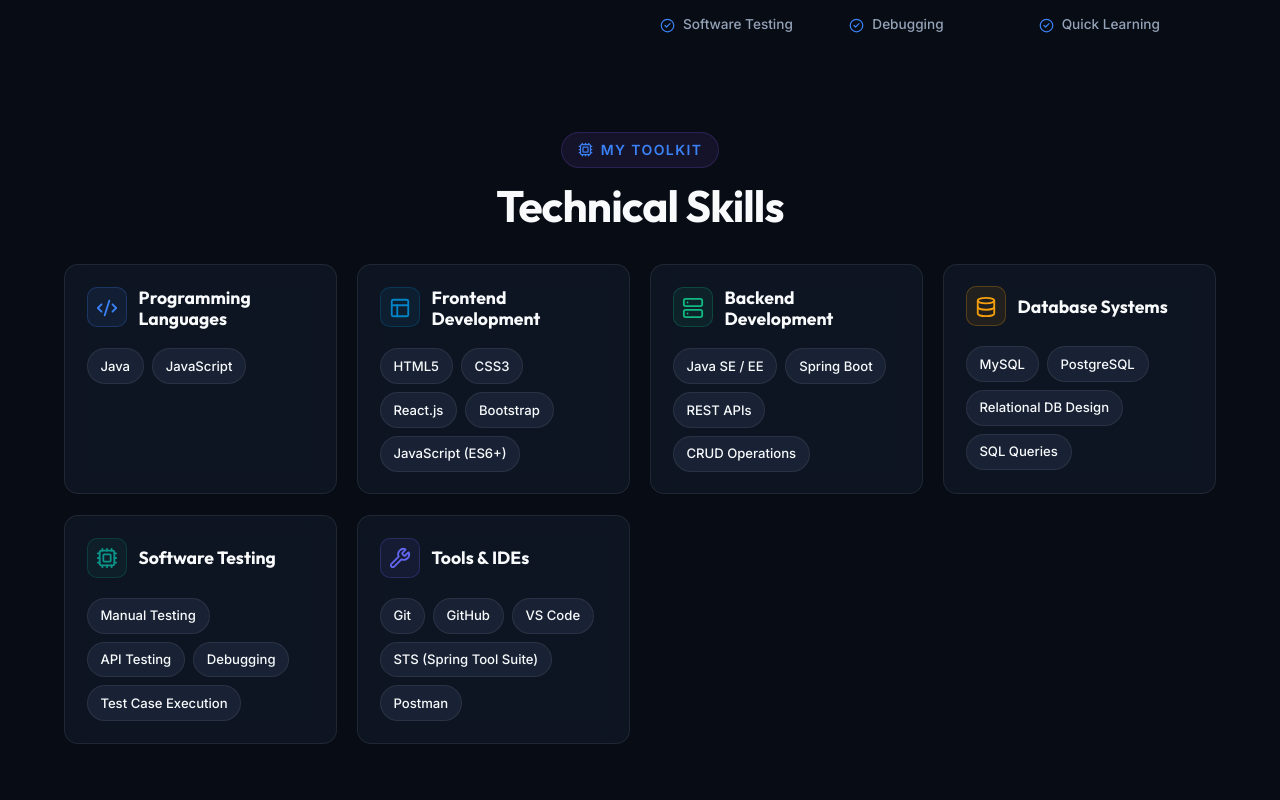
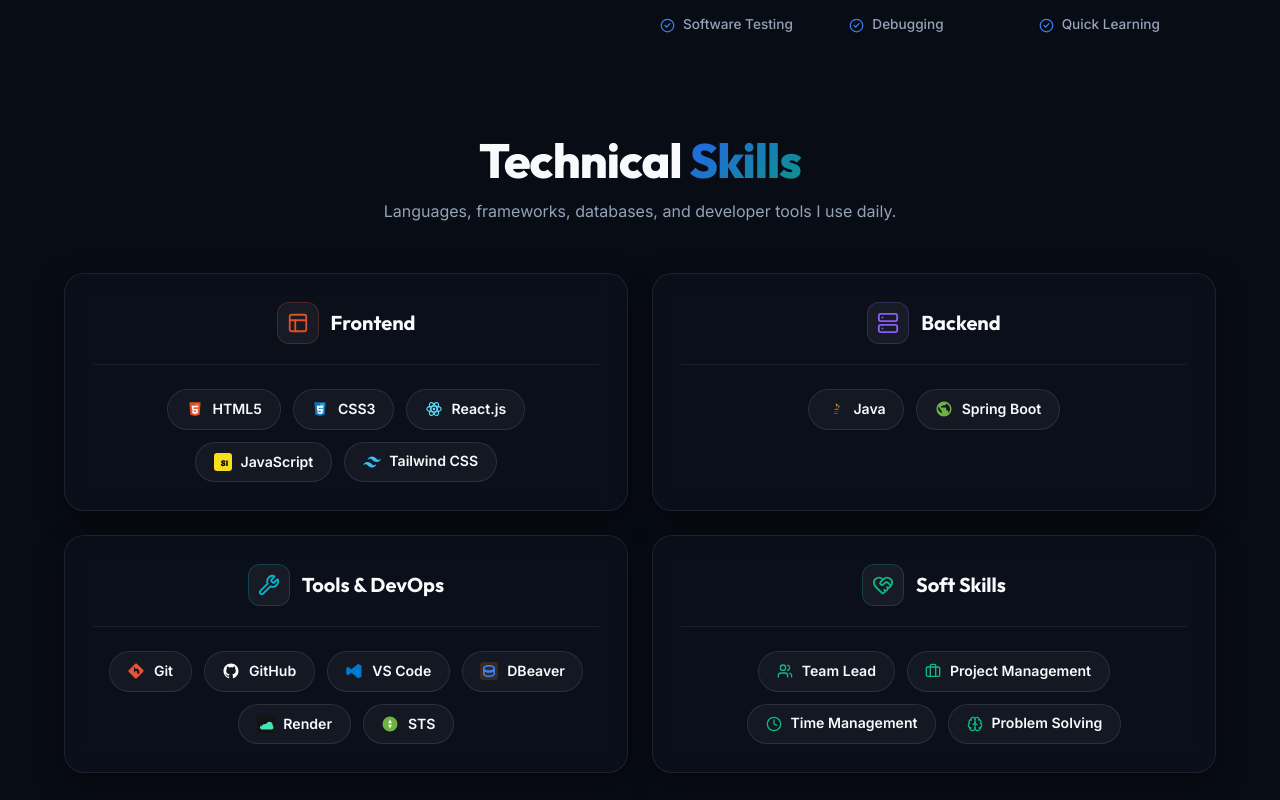
Before and after one commit to nanavareswati01/Myportfolio, a React (Vite) app: page / in a window 1280 px wide. Shown: the part 1380-2180 px from the top of the page. Built offline with nearby package versions, Linux system fonts and the light colour scheme.

Commit message:
Redesign Technical Skills section with Frontend, Backend, Tools & DevOps, Soft Skills categories and tech icons

```diff
--- a/src/components/Skills.jsx
+++ b/src/components/Skills.jsx
@@ -1,16 +1,119 @@
 import React from 'react';
 import { skillsData } from '../data/portfolioData';
-import { Cpu, Code2, Layout, Server, Database, Wrench } from 'lucide-react';
+import { Layout, Server, Wrench, HeartHandshake, Users, Briefcase, Clock, Brain } from 'lucide-react';
+
+// Tech skill brand icons SVG mapping
+const TechIcon = ({ name, color }) => {
+  switch (name) {
+    case 'html5':
+      return (
+        <svg width="18" height="18" viewBox="0 0 24 24" fill="none">
+          <path d="M4.5 3L5.8 19.5L12 21.2L18.2 19.5L19.5 3H4.5Z" fill="#E34F26" />
+          <path d="M12 4.7V19.4L16.8 18.1L17.8 4.7H12Z" fill="#EF652A" />
+          <path d="M7.7 7.5H16.3L16.1 9.8H10L10.2 12.1H15.9L15.4 17.5L12 18.5L8.6 17.5L8.4 14.8H10.6L10.7 15.9L12 16.3L13.3 15.9L13.5 13.9H8.2L7.7 7.5Z" fill="#FFFFFF" />
+        </svg>
+      );
+    case 'css3':
+      return (
+        <svg width="18" height="18" viewBox="0 0 24 24" fill="none">
+          <path d="M4.5 3L5.8 19.5L12 21.2L18.2 19.5L19.5 3H4.5Z" fill="#1572B6" />
+          <path d="M12 4.7V19.4L16.8 18.1L17.8 4.7H12Z" fill="#33A9DC" />
+          <path d="M7.7 7.5H16.3L16 10.3H10.2L10.4 12.1H15.8L15.3 17.5L12 18.5L8.7 17.5L8.5 15.3H10.7L10.8 16.3L12 16.6L13.2 16.3L13.4 14.3H8.3L7.7 7.5Z" fill="#FFFFFF" />
+        </svg>
+      );
+    case 'react':
+      return (
+        <svg width="18" height="18" viewBox="0 0 24 24" fill="none">
+          <ellipse cx="12" cy="12" rx="3.8" ry="9.5" transform="rotate(30 12 12)" stroke="#61DAFB" strokeWidth="1.5" />
+          <ellipse cx="12" cy="12" rx="3.8" ry="9.5" transform="rotate(90 12 12)" stroke="#61DAFB" strokeWidth="1.5" />
+          <ellipse cx="12" cy="12" rx="3.8" ry="9.5" transform="rotate(150 12 12)" stroke="#61DAFB" strokeWidth="1.5" />
+          <circle cx="12" cy="12" r="1.8" fill="#61DAFB" />
+        </svg>
+      );
+    case 'js':
+      return (
+        <svg width="18" height="18" viewBox="0 0 24 24" fill="none">
+          <rect width="24" height="24" rx="4" fill="#F7DF1E" />
+          <path d="M11.6 17.5C10.7 17.5 10 17 9.5 16.3C9.3 15.9 9.2 15.3 9.3 14.7H11.2C11.2 15 11.3 15.3 11.5 15.5C11.7 15.7 12 15.8 12.4 15.8C12.9 15.8 13.2 15.6 13.2 15.2C13.2 14.9 13 14.7 12.3 14.5L11.5 14.2C10.3 13.8 9.6 13.1 9.6 11.9C9.6 11.3 9.9 10.7 10.4 10.3C11 9.9 11.8 9.7 12.7 9.7C13.7 9.7 14.4 10 14.9 10.6C15.2 11.1 15.4 11.7 15.3 12.4H13.4C13.4 12 13.3 11.8 13.1 11.6C12.9 11.4 12.6 11.3 12.2 11.3C11.8 11.3 11.5 11.5 11.5 11.8C11.5 12.1 11.7 12.3 12.4 12.5L13.2 12.8C14.5 13.3 15.2 14 15.2 15.1C15.2 15.8 14.9 16.4 14.3 16.9C13.7 17.3 12.8 17.5 11.6 17.5ZM16.3 17.3V9.9H18.3V17.3H16.3Z" fill="#000000" />
+        </svg>
+      );
+    case 'tailwind':
+      return (
+        <svg width="18" height="18" viewBox="0 0 24 24" fill="none">
+          <path d="M12.001 4.8c-3.2 0-5.2 1.6-6 4.8 1.2-1.6 2.6-2.2 4.2-1.8.913.228 1.565.89 2.288 1.624C13.666 10.618 15.027 12 18.001 12c3.2 0 5.2-1.6 6-4.8-1.2 1.6-2.6 2.2-4.2 1.8-.913-.228-1.565-.89-2.288-1.624C16.336 6.182 14.975 4.8 12.001 4.8zm-6 7.2c-3.2 0-5.2 1.6-6 4.8 1.2-1.6 2.6-2.2 4.2-1.8.913.228 1.565.89 2.288 1.624C7.666 17.818 9.027 19.2 12.001 19.2c3.2 0 5.2-1.6 6-4.8-1.2 1.6-2.6 2.2-4.2 1.8-.913-.228-1.565-.89-2.288-1.624C10.336 13.382 8.975 12 6.001 12z" fill="#38BDF8" />
+        </svg>
+      );
+    case 'java':
+      return (
+        <svg width="18" height="18" viewBox="0 0 24 24" fill="none">
+          <path d="M8.8 18.2C8.8 18.2 9.8 18.7 11.9 18.7C14.2 18.7 15.6 17.7 15.6 17.7C15.6 17.7 14.6 18.1 12.9 18.1C10.5 18.1 8.8 18.2 8.8 18.2ZM12.7 14.8C10.4 14.8 8 15.5 8 15.5C8 15.5 9.7 15.1 12.1 15.1C14.9 15.1 17.2 15.8 17.2 15.8C17.2 15.8 15.4 14.8 12.7 14.8ZM13 11.5C11.5 11.5 10.3 12.3 9.4 13.2C10.9 13.2 12.8 13.1 14.4 12.7C15.8 12.4 16.9 11.9 16.9 11.9C16.9 11.9 15.2 11.5 13 11.5Z" fill="#ED8B00" />
+          <path d="M14.5 7.5C14.5 7.5 15.7 8.7 14.5 10.7C15.7 10.7 17 9.6 17 8.2C17 6.7 14.5 7.5 14.5 7.5Z" fill="#5382A1" />
+          <path d="M11.5 5.5C11.5 5.5 13.2 6.7 12 9.2C13.6 8.7 15 7.3 14.2 5.8C13.3 4.2 11.5 5.5 11.5 5.5Z" fill="#ED8B00" />
+        </svg>
+      );
+    case 'spring':
+      return (
+        <svg width="18" height="18" viewBox="0 0 24 24" fill="none">
+          <path d="M12 2C6.48 2 2 6.48 2 12s4.48 10 10 10 10-4.48 10-10S17.52 2 12 2zm-1 15.93c-3.95-.49-7-3.85-7-7.93 0-.62.08-1.21.21-1.79L9 15v1c0 1.1.9 2 2 2v.93zm6.9-2.54c-.26-.81-1-1.39-1.9-1.39h-1v-3c0-.55-.45-1-1-1H8v-2h2c.55 0 1-.45 1-1V7h2c1.1 0 2-.9 2-2v-.41c2.93 1.19 5 4.06 5 7.41 0 2.08-.8 3.97-2.1 5.39z" fill="#6DB33F" />
+        </svg>
+      );
+    case 'git':
+      return (
+        <svg width="18" height="18" viewBox="0 0 24 24" fill="none">
+          <path d="M21.7 10.8L13.2 2.3C12.6 1.7 11.6 1.7 11 2.3L2.3 11C1.7 11.6 1.7 12.6 2.3 13.2L10.8 21.7C11.4 22.3 12.4 22.3 13 21.7L21.7 13C22.3 12.4 22.3 11.4 21.7 10.8ZM13.4 15.3V12.7C13.4 12.3 13.1 12 12.7 12C11.5 12 10.5 12.7 9.8 13.6C9.6 13.8 9.3 13.7 9.3 13.4V7.5C9.3 7.1 9.6 6.8 10 6.8C10.4 6.8 10.7 7.1 10.7 7.5V9.4C11.2 9.1 11.9 8.9 12.7 8.9C13.9 8.9 15.1 9.6 15.8 10.6C16.1 11.1 16.3 11.7 16.3 12.3V15.3C16.3 15.7 16 16 15.6 16C15.2 16 14.9 15.7 14.9 15.3H13.4Z" fill="#F05032" />
+        </svg>
+      );
+    case 'github':
+      return (
+        <svg width="18" height="18" viewBox="0 0 24 24" fill="none">
+          <path d="M12 2C6.477 2 2 6.484 2 12.017c0 4.425 2.865 8.18 6.839 9.504.5.092.682-.217.682-.483 0-.237-.008-.868-.013-1.703-2.782.605-3.369-1.343-3.369-1.343-.454-1.158-1.11-1.466-1.11-1.466-.908-.62.069-.608.069-.608 1.003.07 1.53 1.032 1.53 1.032.892 1.53 2.341 1.088 2.91.832.092-.647.35-1.088.636-1.338-2.22-.253-4.555-1.113-4.555-4.951 0-1.093.39-1.988 1.029-2.688-.103-.253-.446-1.272.098-2.65 0 0 .84-.27 2.75 1.026A9.564 9.564 0 0112 6.844c.85.004 1.705.115 2.504.337 1.909-1.296 2.747-1.027 2.747-1.027.546 1.379.202 2.398.1 2.651.64.7 1.028 1.595 1.028 2.688 0 3.848-2.339 4.695-4.566 4.943.359.309.678.92.678 1.855 0 1.338-.012 2.419-.012 2.747 0 .268.18.58.688.482A10.019 10.019 0 0022 12.017C22 6.484 17.522 2 12 2z" fill="#FFFFFF" />
+        </svg>
+      );
+    case 'vscode':
+      return (
+        <svg width="18" height="18" viewBox="0 0 24 24" fill="none">
+          <path d="M17.5 2.5L22 4.5V19.5L17.5 21.5L8.5 14L4 17.5L2 16V8L4 6.5L8.5 10L17.5 2.5Z" fill="#007ACC" />
+          <path d="M17.5 2.5L8.5 10L4 6.5L2 8V16L4 17.5L8.5 14L17.5 21.5V2.5Z" fill="#007ACC" />
+        </svg>
+      );
+    case 'dbeaver':
+      return (
+        <svg width="18" height="18" viewBox="0 0 24 24" fill="none">
+          <rect width="24" height="24" rx="4" fill="#382923" />
+          <path d="M12 4C7.58 4 4 5.79 4 8v8c0 2.21 3.58 4 8 4s8-1.79 8-4V8c0-2.21-3.58-4-8-4zm0 2c3.31 0 6 1.12 6 2.5S15.31 11 12 11s-6-1.12-6-2.5S8.69 6 12 6zm0 12c-3.31 0-6-1.12-6-2.5V13c1.45.86 3.6 1.4 6 1.4s4.55-.54 6-1.4v2.5c0 1.38-2.69 2.5-6 2.5z" fill="#3B82F6" />
+        </svg>
+      );
+    case 'render':
+      return (
+        <svg width="18" height="18" viewBox="0 0 24 24" fill="none">
+          <rect width="24" height="24" rx="4" fill="#141414" />
+          <path d="M6 16.5C6 14 8 12 10.5 12C11 12 11.5 12.1 12 12.3C12.7 10.4 14.5 9 16.5 9C19 9 21 11 21 13.5C21 13.7 21 13.9 20.9 14.1C21.6 14.6 22 15.5 22 16.5C22 18 20.8 19.2 19.3 19.2H6.7C5.2 19.2 4 18 4 16.5C4 15.3 4.8 14.3 6 14C6 14.8 6 15.7 6 16.5Z" fill="#46E3B7" />
+        </svg>
+      );
+    case 'sts':
+      return (
+        <svg width="18" height="18" viewBox="0 0 24 24" fill="none">
+          <circle cx="12" cy="12" r="10" fill="#6DB33F" />
+          <path d="M12 6L14.5 11H9.5L12 6ZM12 18L9.5 13H14.5L12 18Z" fill="#FFFFFF" />
+        </svg>
+      );
+    case 'users': return <Users size={16} color="#10b981" />;
+    case 'briefcase': return <Briefcase size={16} color="#10b981" />;
+    case 'clock': return <Clock size={16} color="#10b981" />;
+    case 'brain': return <Brain size={16} color="#10b981" />;
+    default:
+      return null;
+  }
+};
 
 export default function Skills() {
-  const getIcon = (iconName) => {
+  const getCategoryIcon = (iconName, color) => {
     switch (iconName) {
-      case 'Code2': return <Code2 size={22} />;
-      case 'Layout': return <Layout size={22} />;
-      case 'Server': return <Server size={22} />;
-      case 'Database': return <Database size={22} />;
-      case 'Wrench': return <Wrench size={22} />;
-      default: return <Cpu size={22} />;
+      case 'Layout': return <Layout size={22} color={color} />;
+      case 'Server': return <Server size={22} color={color} />;
+      case 'Wrench': return <Wrench size={22} color={color} />;
+      case 'Handshake': return <HeartHandshake size={22} color={color} />;
+      default: return <Layout size={22} color={color} />;
     }
   };
 
@@ -18,20 +121,25 @@
     <section id="skills" className="section-padding" style={{ position: 'relative', zIndex: 1 }}>
       <div className="container">
         {/* Section Header */}
-        <div className="section-header">
-          <div className="section-subtitle">
-            <Cpu size={15} />
-            <span>MY TOOLKIT</span>
-          </div>
-          <h2 className="section-title">Technical Skills</h2>
+        <div className="section-header" style={{ marginBottom: '3rem' }}>
+          <h2
+            className="section-title"
+            style={{ fontSize: 'clamp(2.2rem, 5vw, 3rem)', fontWeight: 800, marginBottom: '0.6rem' }}
+          >
+            Technical <span className="gradient-text">Skills</span>
+          </h2>
+          <p style={{ fontSize: '1rem', color: 'var(--text-secondary)', maxWidth: '600px', margin: '0 auto' }}>
+            Languages, frameworks, databases, and developer tools I use daily.
+          </p>
         </div>
 
-        {/* Skills Cards Grid */}
+        {/* 2x2 Skills Grid */}
         <div
+          className="skills-grid-container"
           style={{
             display: 'grid',
-            gridTemplateColumns: 'repeat(auto-fit, minmax(250px, 1fr))',
-            gap: '1.25rem',
+            gridTemplateColumns: 'repeat(2, 1fr)',
+            gap: '1.5rem',
           }}
         >
           {skillsData.map((cat, idx) => (
@@ -39,9 +147,28 @@
               key={idx}
               className="glass-card"
               style={{
-                padding: '1.35rem',
-                position: 'relative',
-                overflow: 'hidden',
+                borderRadius: '20px',
+                padding: '1.75rem',
+                background: 'rgba(13, 18, 30, 0.65)',
+                backdropFilter: 'blur(12px)',
+                WebkitBackdropFilter: 'blur(12px)',
+                border: '1px solid rgba(255, 255, 255, 0.08)',
+                boxShadow: '0 10px 30px rgba(0, 0, 0, 0.4)',
+                display: 'flex',
+                flexDirection: 'column',
+                alignItems: 'center',
+                textAlign: 'center',
+                transition: 'transform 0.3s ease, border-color 0.3s ease, box-shadow 0.3s ease',
+              }}
+              onMouseEnter={(e) => {
+                e.currentTarget.style.transform = 'translateY(-4px)';
+                e.currentTarget.style.borderColor = `${cat.color}60`;
+                e.currentTarget.style.boxShadow = `0 12px 35px ${cat.color}25`;
+              }}
+              onMouseLeave={(e) => {
+                e.currentTarget.style.transform = 'translateY(0)';
+                e.currentTarget.style.borderColor = 'rgba(255, 255, 255, 0.08)';
+                e.currentTarget.style.boxShadow = '0 10px 30px rgba(0, 0, 0, 0.4)';
               }}
             >
               {/* Category Header */}
@@ -55,59 +182,72 @@
               >
                 <div
                   style={{
-                    width: '40px',
-                    height: '40px',
-                    borderRadius: '10px',
-                    background: `${cat.color}15`,
+                    width: '42px',
+                    height: '42px',
+                    borderRadius: '12px',
+                    background: 'rgba(255, 255, 255, 0.05)',
                     border: `1px solid ${cat.color}40`,
                     display: 'flex',
                     alignItems: 'center',
                     justifyContent: 'center',
-                    color: cat.color,
-                    flexShrink: 0,
                   }}
                 >
-                  {getIcon(cat.icon)}
+                  {getCategoryIcon(cat.icon, cat.color)}
                 </div>
-                <h3 style={{ fontSize: '1.1rem', fontWeight: 700 }}>
+                <h3 style={{ fontSize: '1.25rem', fontWeight: 700, color: 'var(--text-primary)' }}>
                   {cat.category}
                 </h3>
               </div>
+
+              {/* Card Divider Line */}
+              <div
+                style={{
+                  width: '100%',
+                  height: '1px',
+                  background: 'rgba(255, 255, 255, 0.08)',
+                  marginBottom: '1.5rem',
+                }}
+              />
 
               {/* Skill Pills */}
               <div
                 style={{
                   display: 'flex',
                   flexWrap: 'wrap',
-                  gap: '0.5rem',
+                  justifyContent: 'center',
+                  gap: '0.75rem',
                 }}
               >
                 {cat.skills.map((skill, sIdx) => (
                   <div
                     key={sIdx}
                     style={{
-                      padding: '0.4rem 0.8rem',
+                      display: 'inline-flex',
+                      alignItems: 'center',
+                      gap: '0.55rem',
+                      padding: '0.5rem 1.1rem',
                       borderRadius: 'var(--radius-full)',
-                      background: 'var(--bg-tertiary)',
-                      border: '1px solid var(--border-color)',
-                      fontSize: '0.82rem',
-                      fontWeight: 500,
+                      background: 'rgba(255, 255, 255, 0.04)',
+                      border: '1px solid rgba(255, 255, 255, 0.1)',
+                      fontSize: '0.88rem',
+                      fontWeight: 600,
                       color: 'var(--text-primary)',
-                      transition: 'all 0.2s ease',
+                      transition: 'all 0.25s ease',
                       cursor: 'default',
                     }}
                     onMouseEnter={(e) => {
                       e.currentTarget.style.borderColor = cat.color;
-                      e.currentTarget.style.boxShadow = `0 0 12px ${cat.color}40`;
-                      e.currentTarget.style.transform = 'translateY(-2px)';
+                      e.currentTarget.style.background = 'rgba(255, 255, 255, 0.08)';
+                      e.currentTarget.style.boxShadow = `0 0 14px ${cat.color}40`;
                     }}
                     onMouseLeave={(e) => {
-                      e.currentTarget.style.borderColor = 'var(--border-color)';
+                      e.currentTarget.style.borderColor = 'rgba(255, 255, 255, 0.1)';
+                      e.currentTarget.style.background = 'rgba(255, 255, 255, 0.04)';
                       e.currentTarget.style.boxShadow = 'none';
-                      e.currentTarget.style.transform = 'translateY(0)';
                     }}
                   >
-                    {skill}
+                    <TechIcon name={skill.icon} color={cat.color} />
+                    <span>{skill.name}</span>
                   </div>
                 ))}
               </div>
@@ -115,6 +255,14 @@
           ))}
         </div>
       </div>
+
+      <style>{`
+        @media (max-width: 768px) {
+          .skills-grid-container {
+            grid-template-columns: 1fr !important;
+          }
+        }
+      `}</style>
     </section>
   );
 }
--- a/src/data/portfolioData.js
+++ b/src/data/portfolioData.js
@@ -26,40 +26,49 @@
 
 export const skillsData = [
   {
-    category: "Programming Languages",
-    icon: "Code2",
-    color: "#3b82f6",
-    skills: ["Java", "JavaScript"]
+    category: "Frontend",
+    icon: "Layout",
+    color: "#e34f26",
+    skills: [
+      { name: "HTML5", icon: "html5" },
+      { name: "CSS3", icon: "css3" },
+      { name: "React.js", icon: "react" },
+      { name: "JavaScript", icon: "js" },
+      { name: "Tailwind CSS", icon: "tailwind" }
+    ]
   },
   {
-    category: "Frontend Development",
-    icon: "Layout",
-    color: "#0284c7",
-    skills: ["HTML5", "CSS3", "React.js", "Bootstrap", "JavaScript (ES6+)"]
+    category: "Backend",
+    icon: "Server",
+    color: "#8b5cf6",
+    skills: [
+      { name: "Java", icon: "java" },
+      { name: "Spring Boot", icon: "spring" }
+    ]
   },
   {
-    category: "Backend Development",
-    icon: "Server",
-    color: "#10b981",
-    skills: ["Java SE / EE", "Spring Boot", "REST APIs", "CRUD Operations"]
+    category: "Tools & DevOps",
+    icon: "Wrench",
+    color: "#06b6d4",
+    skills: [
+      { name: "Git", icon: "git" },
+      { name: "GitHub", icon: "github" },
+      { name: "VS Code", icon: "vscode" },
+      { name: "DBeaver", icon: "dbeaver" },
+      { name: "Render", icon: "render" },
+      { name: "STS", icon: "sts" }
+    ]
   },
   {
-    category: "Database Systems",
-    icon: "Database",
-    color: "#f59e0b",
-    skills: ["MySQL", "PostgreSQL", "Relational DB Design", "SQL Queries"]
-  },
-  {
-    category: "Software Testing",
-    icon: "CheckCircle2",
-    color: "#0d9488",
-    skills: ["Manual Testing", "API Testing", "Debugging", "Test Case Execution"]
-  },
-  {
-    category: "Tools & IDEs",
-    icon: "Wrench",
-    color: "#6366f1",
-    skills: ["Git", "GitHub", "VS Code", "STS (Spring Tool Suite)", "Postman"]
+    category: "Soft Skills",
+    icon: "Handshake",
+    color: "#10b981",
+    skills: [
+      { name: "Team Lead", icon: "users" },
+      { name: "Project Management", icon: "briefcase" },
+      { name: "Time Management", icon: "clock" },
+      { name: "Problem Solving", icon: "brain" }
+    ]
   }
 ];
 
```
